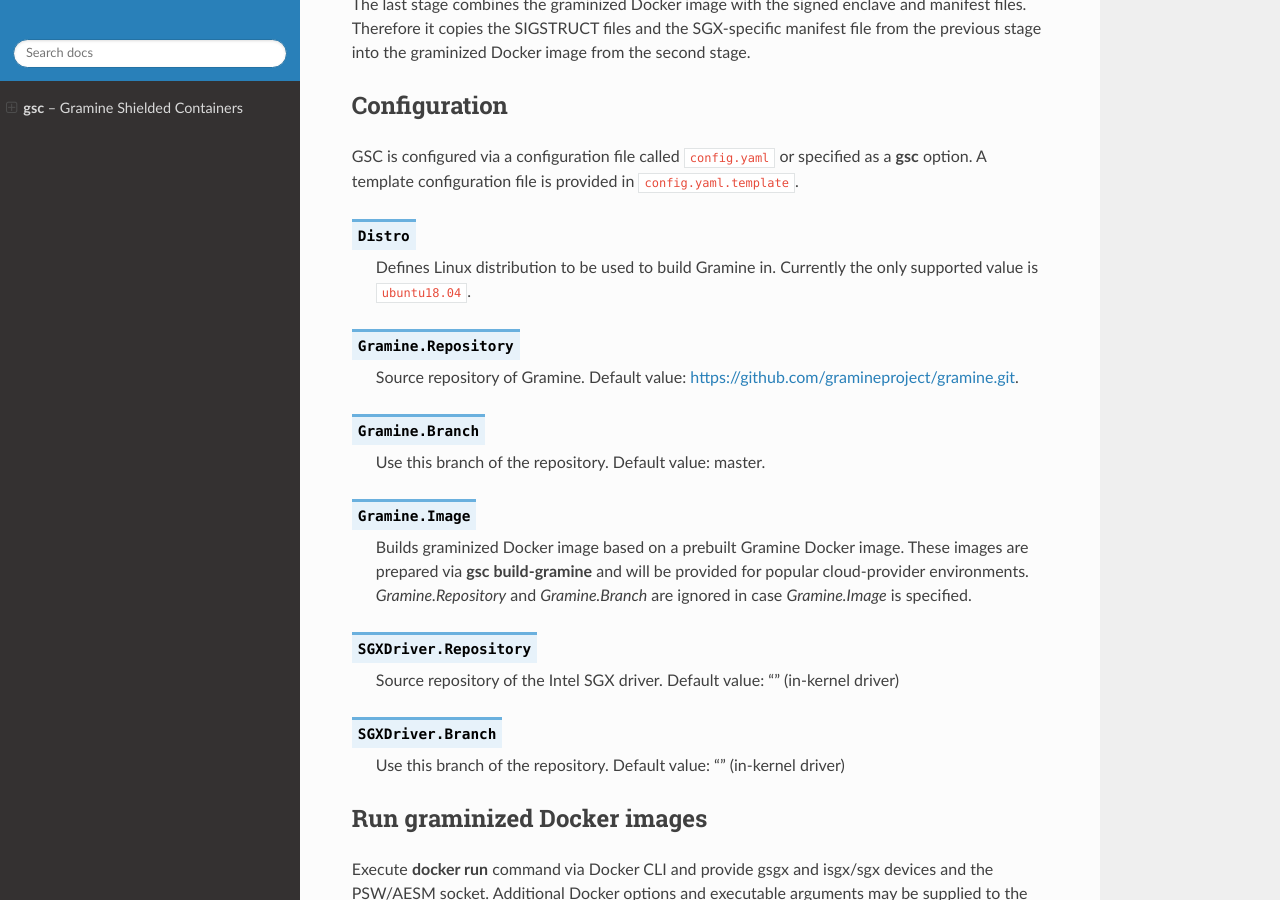
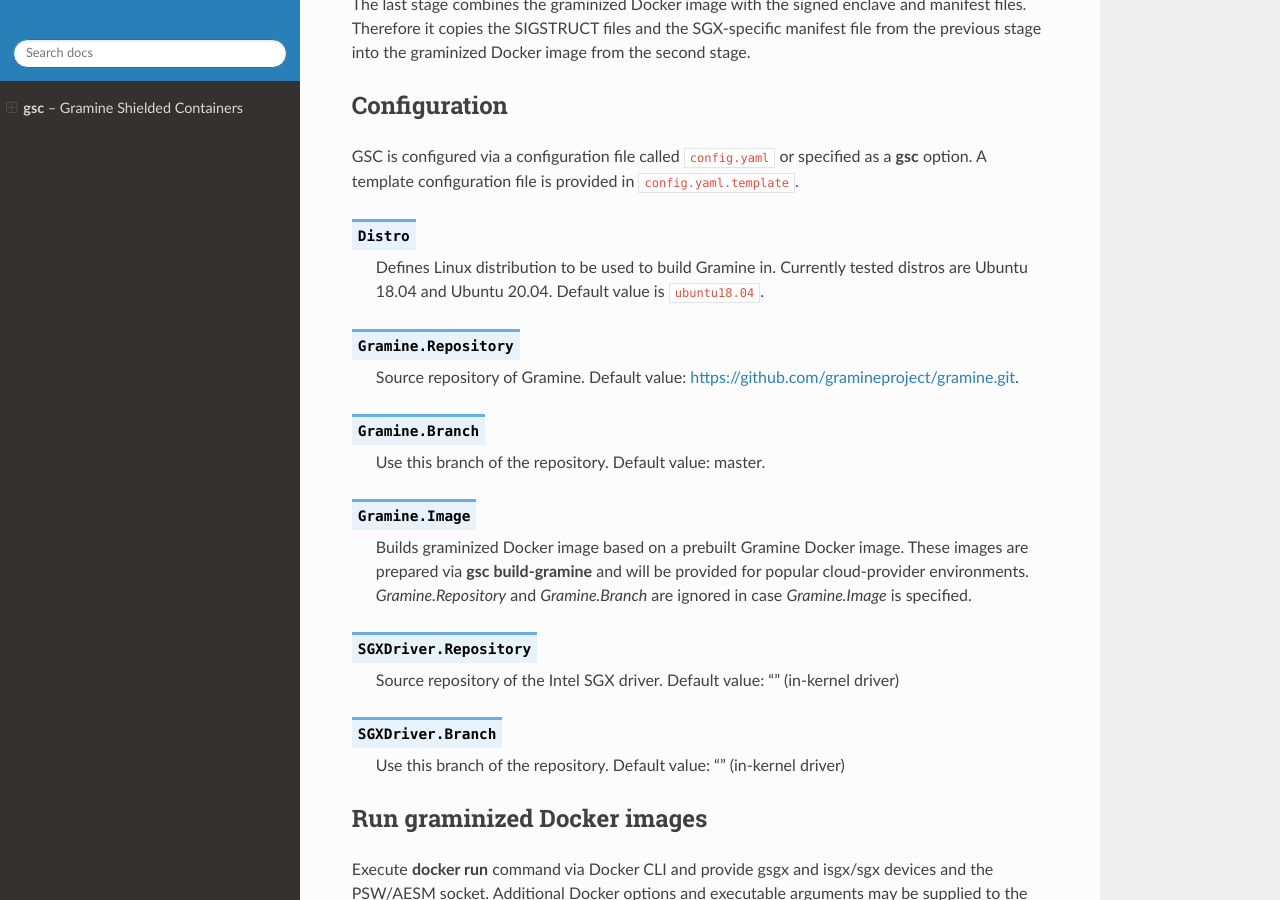
Before and after one commit to gramineproject/gsc, a Sphinx documentation site: the page built from Documentation/index.rst, in a window 1280 px wide and 900 px high, scrolled down 5536 px. Built offline with Sphinx 7.4.7 and the Read the Docs theme 2.0.0, drawn with Linux system fonts in a browser that asks for light colours.

Commit message:
[GSC] Update GSC to support 20.04 Ubuntu containers
Signed-off-by: aneessahib <anees.a.sahib@intel.com>

```diff
--- a/Documentation/index.rst
+++ b/Documentation/index.rst
@@ -299,8 +299,8 @@
 
 .. describe:: Distro
 
-   Defines Linux distribution to be used to build Gramine in. Currently the
-   only supported value is ``ubuntu18.04``.
+   Defines Linux distribution to be used to build Gramine in. Currently tested
+   distros are Ubuntu 18.04 and Ubuntu 20.04. Default value is ``ubuntu18.04``.
 
 .. describe:: Gramine.Repository
 
--- a/gsc.py
+++ b/gsc.py
@@ -162,7 +162,7 @@
     # generate Dockerfile.build from Jinja-style templates/Dockerfile.<distro>.build.template
     # using the user-provided config file with info on OS distro, Graphene version and SGX driver
     # and other env configurations generated above
-    build_template = env.get_template(f'Dockerfile.{env.globals["Distro"]}.build.template')
+    build_template = env.get_template(f'Dockerfile.build.template')
     with open(tmp_build_path / 'Dockerfile.build', 'w') as dockerfile:
         dockerfile.write(build_template.render())
 
@@ -268,7 +268,7 @@
     # using the user-provided config file with info on OS distro, Graphene version and SGX driver
     env = jinja2.Environment(loader=jinja2.FileSystemLoader('templates/'))
     env.globals.update(yaml.safe_load(args.config_file))
-    sign_template = env.get_template(f'Dockerfile.{env.globals["Distro"]}.sign.template')
+    sign_template = env.get_template(f'Dockerfile.sign.template')
 
     os.makedirs(tmp_build_path, exist_ok=True)
     with open(tmp_build_path / 'Dockerfile.sign', 'w') as dockerfile:
```
Also changed, not shown: 7 other files.
